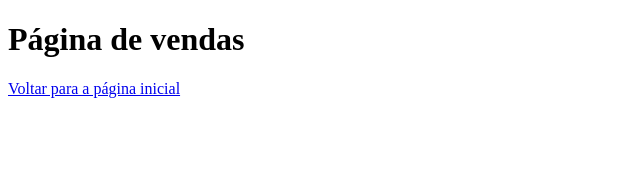
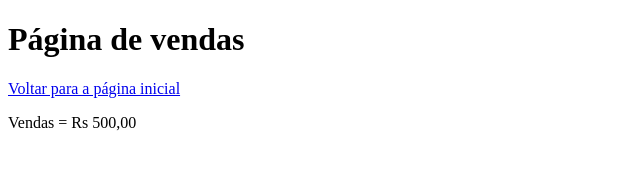
Before and after one commit to fabriciofreitasad/aulagithub, a plain HTML site: page vendas.html in a window 1280 px wide. Shown: the whole page, without its empty margins (0-640 px from the left). Drawn offline with Linux system fonts and the light colour scheme.

Commit message:
Acrecentando valor das vendas

```diff
--- a/vendas.html
+++ b/vendas.html
@@ -9,5 +9,6 @@
 <body>
     <h1>Página de vendas</h1>
     <a href="index.html">Voltar para a página inicial</a>
+    <p>Vendas = Rs 500,00</p>
 </body>
 </html>
```
